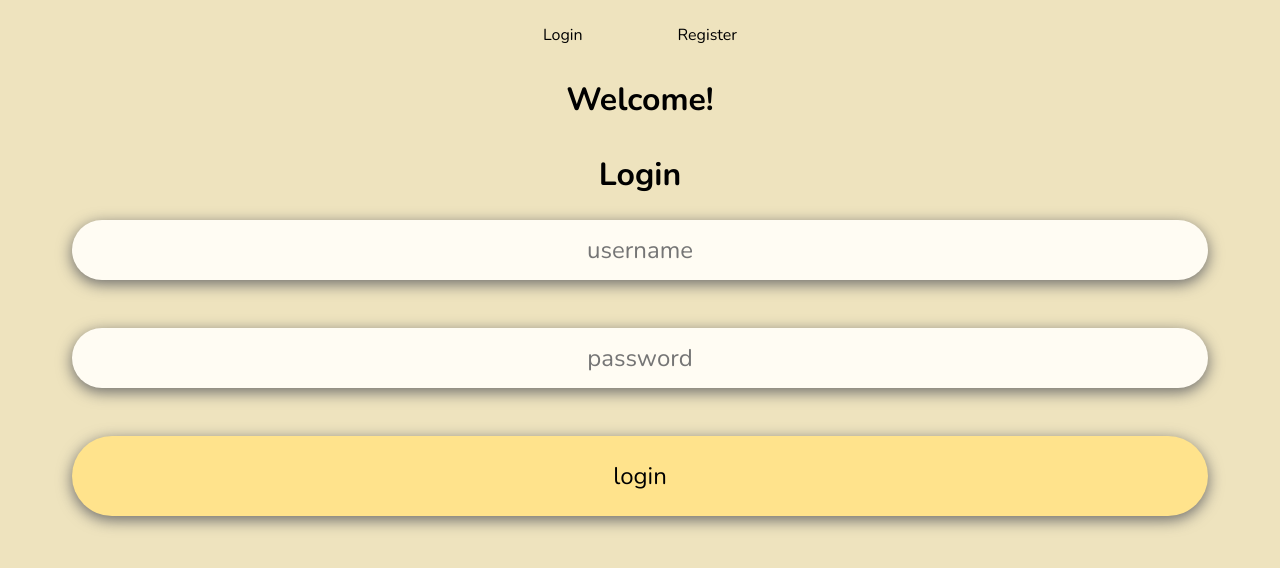
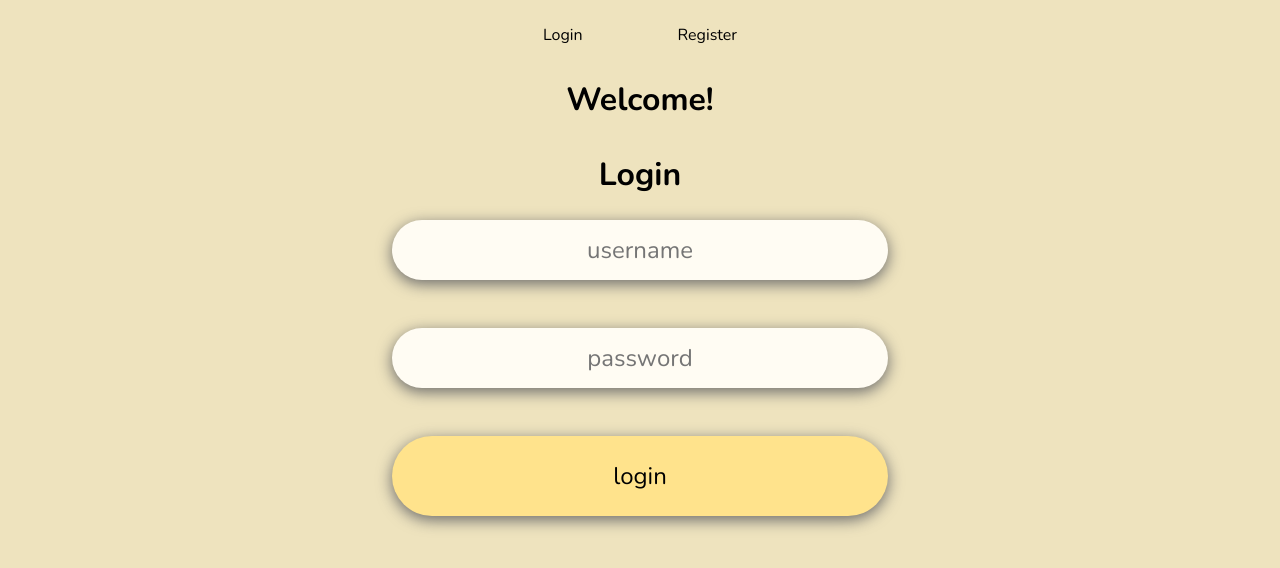
Before and after one commit to czcarrizales/tamagotchi-clone, a React (Create React App) app in the folder frontend/: page / in a window 1280 px wide. Shown: the top 568 px of the page. Built offline with nearby package versions, Linux system fonts and the light colour scheme; no server answers.

Commit message:
adding margin at desktop width (Login)

```diff
--- a/frontend/src/styles/Login.css
+++ b/frontend/src/styles/Login.css
@@ -30,3 +30,10 @@
     margin: 0 4em;
     color: rgb(184, 0, 0);
 }
+
+@media(min-width: 1000px) {
+    .login-container {
+        width: 50%;
+        margin: auto;
+    }
+}
```
